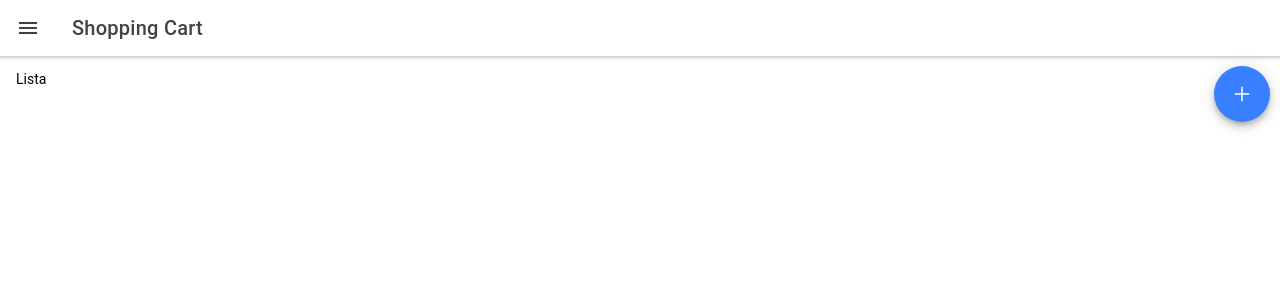
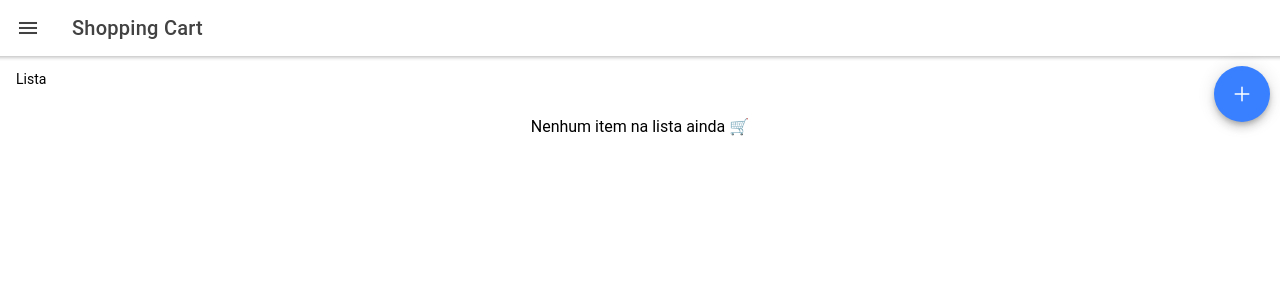
Before and after one commit to Jefferson227/shopping-cart, a React (Create React App) app: page /home in a window 1280 px wide. Shown: the top 300 px of the page. Built offline with nearby package versions, Linux system fonts and the light colour scheme.

Commit message:
Add message when list is empty

```diff
--- a/src/components/ItemList/ItemList.tsx
+++ b/src/components/ItemList/ItemList.tsx
@@ -23,6 +23,9 @@ const ItemList: React.FC<ItemListProps> = ({ items, deleteItem }) => {
         <IonLabel>Lista</IonLabel>
       </IonListHeader>
 
+      {items.length === 0 ? (
+        <p style={{ textAlign: 'center' }}>Nenhum item na lista ainda 🛒</p>
+      ) : (
         <IonList>
           {items.map((item, index) => (
             <IonItemSliding key={index}>
@@ -41,13 +44,17 @@ const ItemList: React.FC<ItemListProps> = ({ items, deleteItem }) => {
               </IonItem>
 
               <IonItemOptions>
-              <IonItemOption color="danger" onClick={() => deleteItem(item.id)}>
+                <IonItemOption
+                  color="danger"
+                  onClick={() => deleteItem(item.id)}
+                >
                   Deletar
                 </IonItemOption>
               </IonItemOptions>
             </IonItemSliding>
           ))}
         </IonList>
+      )}
     </IonContent>
   );
 };
```
Lines whose indentation alone changed are shown as unchanged.
